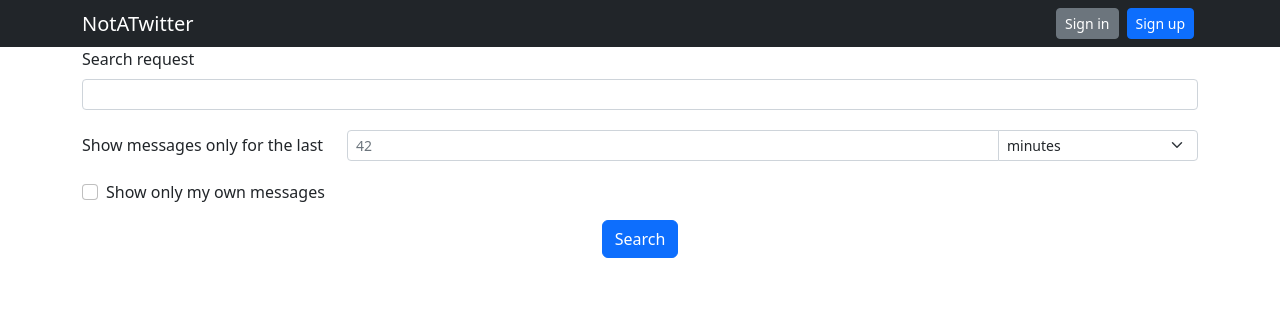
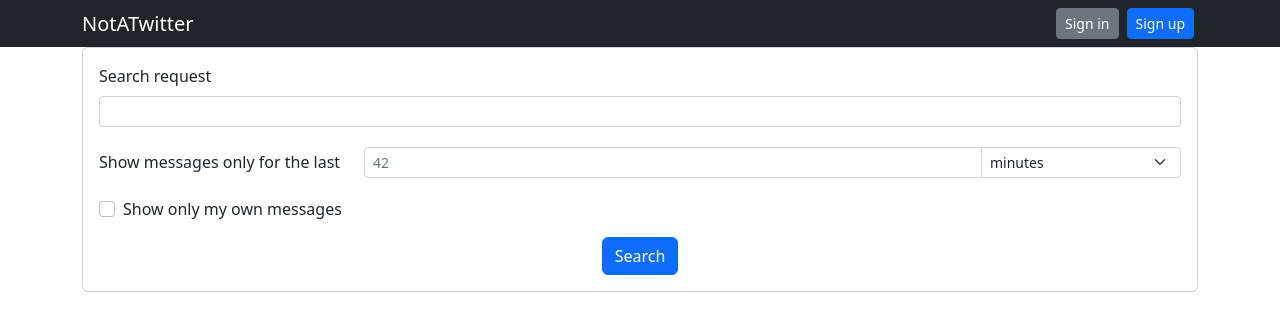
Before and after one commit to sergey-s-null/NotATwitter, a React app in the folder NotATwitter-Frontend/: page / in a window 1280 px wide. Shown: the top 330 px of the page. Built offline with nearby package versions, Linux system fonts and the light colour scheme.

Commit message:
Put SearchForm inside Card

```diff
--- a/NotATwitter-Frontend/src/SearchForm.tsx
+++ b/NotATwitter-Frontend/src/SearchForm.tsx
@@ -1,9 +1,11 @@
-import { Button, Col, Form, InputGroup, Row } from "react-bootstrap";
+import { Button, Card, Col, Form, InputGroup, Row } from "react-bootstrap";
 import * as React from "react";
 
 
-const SearchForm = () => {
+const SearchForm = (props: React.HTMLAttributes<HTMLElement>) => {
     return (
+        <Card {...props}>
+            <Card.Body>
                 <Form>
                     <Form.Group className="mb-3">
                         <Form.Label>Search request</Form.Label>
@@ -32,6 +34,8 @@ const SearchForm = () => {
 
                     <Button variant="primary" className="d-block mx-auto">Search</Button>
                 </Form>
+            </Card.Body>
+        </Card>
     )
 }
 
```
Lines whose indentation alone changed are shown as unchanged.
